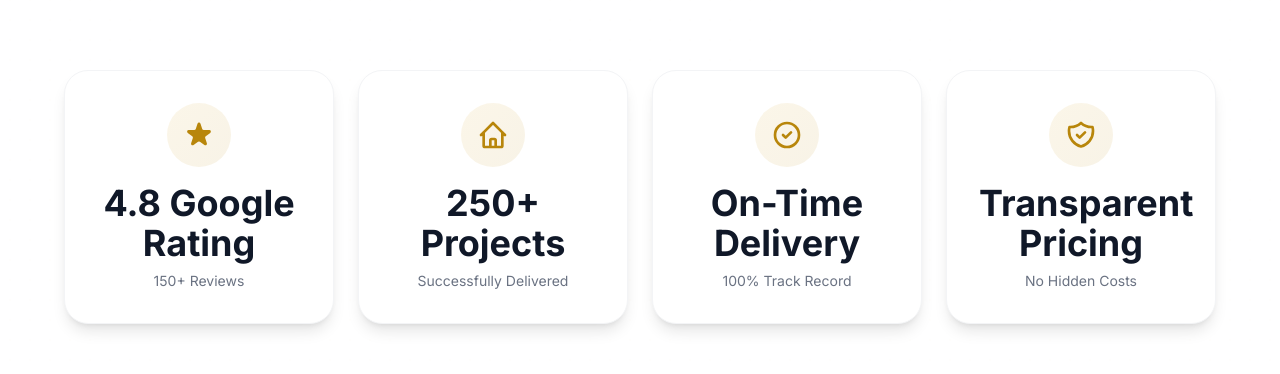
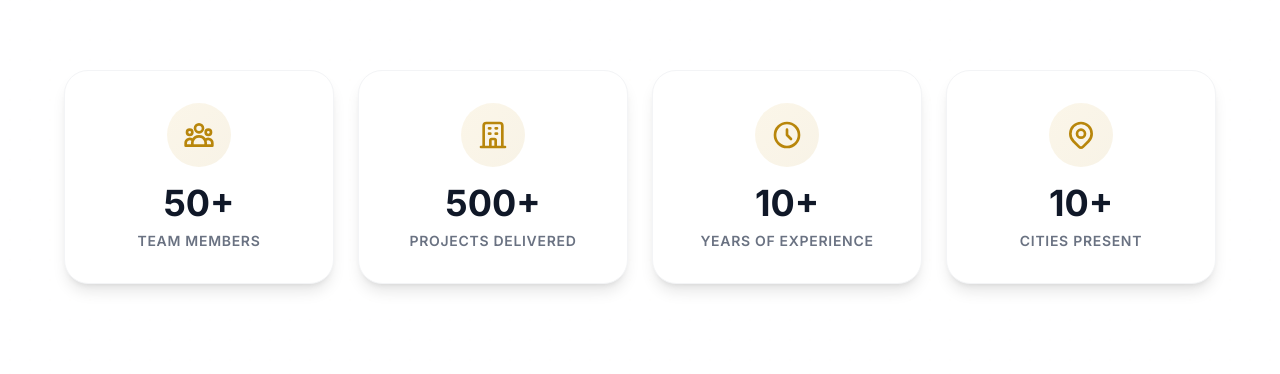
Before and after one commit to taib-yousufzai/BrassSpaceInterior, a Next.js app: page / in a window 1280 px wide. Shown: the part 810-1184 px from the top of the page. Built offline with nearby package versions, Linux system fonts and the light colour scheme.

Commit message:
Updated business statistics

```diff
--- a/app/about/page.tsx
+++ b/app/about/page.tsx
@@ -111,20 +111,20 @@ export default function AboutPage() {
         <div className="container mx-auto px-4">
           <div className="grid grid-cols-2 md:grid-cols-4 gap-8 text-center">
             <div>
-              <div className="text-5xl font-bold mb-2">{SITE_CONFIG.stats.projects}</div>
-              <div className="text-lg">Projects Completed</div>
+              <div className="text-4xl md:text-5xl font-bold mb-2">{SITE_CONFIG.stats.projects}</div>
+              <div className="text-lg opacity-90">Projects Completed</div>
             </div>
             <div>
-              <div className="text-5xl font-bold mb-2">{SITE_CONFIG.stats.clients}</div>
-              <div className="text-lg">Happy Clients</div>
+              <div className="text-4xl md:text-5xl font-bold mb-2">{SITE_CONFIG.stats.team}</div>
+              <div className="text-lg opacity-90">Team Members</div>
             </div>
             <div>
-              <div className="text-5xl font-bold mb-2">{SITE_CONFIG.stats.awards}</div>
-              <div className="text-lg">Design Awards</div>
+              <div className="text-4xl md:text-5xl font-bold mb-2">{SITE_CONFIG.stats.experience}</div>
+              <div className="text-lg opacity-90">Years Experience</div>
             </div>
             <div>
-              <div className="text-5xl font-bold mb-2">{SITE_CONFIG.rating.value}</div>
-              <div className="text-lg">Google Rating</div>
+              <div className="text-4xl md:text-5xl font-bold mb-2">{SITE_CONFIG.stats.cities}</div>
+              <div className="text-lg opacity-90">Cities Present</div>
             </div>
           </div>
         </div>
--- a/app/page.tsx
+++ b/app/page.tsx
@@ -53,56 +53,57 @@ export default function Home() {
       <section className="bg-white py-20 relative overflow-hidden text-gray-800">
         <div className="absolute inset-0 dotted-bg-dark opacity-[0.03]"></div>
         <div className="container mx-auto px-6 relative z-10">
-          <StaggerContainer className="grid grid-cols-1 sm:grid-cols-2 lg:grid-cols-4 gap-6 max-w-6xl mx-auto">
-            {/* Google Rating Card */}
+          <StaggerContainer className="grid grid-cols-2 lg:grid-cols-4 gap-6 max-w-6xl mx-auto">
+            {/* Team Members */}
             <StaggerItem>
-              <div className="bg-white border border-gray-100 rounded-3xl p-8 shadow-lg hover:shadow-2xl hover:border-[#daa520] transition-all duration-300 text-center group hover:-translate-y-2">
+              <div className="bg-white border border-gray-100 rounded-3xl p-6 md:p-8 shadow-lg hover:shadow-2xl hover:border-[#daa520] transition-all duration-300 text-center group hover:-translate-y-2 h-full flex flex-col justify-center">
                 <div className="w-16 h-16 rounded-full bg-gradient-to-br from-[#daa520]/10 to-[#b8860b]/10 group-hover:from-[#daa520] group-hover:to-[#b8860b] flex items-center justify-center mx-auto mb-4 transition-all duration-300">
-                  <svg className="w-8 h-8 text-[#b8860b] group-hover:text-white transition-colors duration-300" fill="currentColor" viewBox="0 0 20 20">
-                    <path d="M9.049 2.927c.3-.921 1.603-.921 1.902 0l1.07 3.292a1 1 0 00.95.69h3.462c.969 0 1.371 1.24.588 1.81l-2.8 2.034a1 1 0 00-.364 1.118l1.07 3.292c.3.921-.755 1.688-1.54 1.118l-2.8-2.034a1 1 0 00-1.175 0l-2.8 2.034c-.784.57-1.838-.197-1.539-1.118l1.07-3.292a1 1 0 00-.364-1.118L2.98 8.72c-.783-.57-.38-1.81.588-1.81h3.461a1 1 0 00.951-.69l1.07-3.292z" />
+                  <svg className="w-8 h-8 text-[#b8860b] group-hover:text-white transition-colors duration-300" fill="none" stroke="currentColor" viewBox="0 0 24 24">
+                    <path strokeLinecap="round" strokeLinejoin="round" strokeWidth={2} d="M17 20h5v-2a3 3 0 00-5.356-1.857M17 20H7m10 0v-2c0-.656-.126-1.283-.356-1.857M7 20H2v-2a3 3 0 015.356-1.857M7 20v-2c0-.656.126-1.283.356-1.857m0 0a5.002 5.002 0 019.288 0M15 7a3 3 0 11-6 0 3 3 0 016 0zm6 3a2 2 0 11-4 0 2 2 0 014 0zM7 10a2 2 0 11-4 0 2 2 0 014 0z" />
                   </svg>
                 </div>
-                <h3 className="text-3xl md:text-4xl font-bold text-gray-900 mb-2 group-hover:text-[#daa520] transition-colors duration-300">{SITE_CONFIG.rating.value} Google Rating</h3>
-                <p className="text-gray-500 text-sm">{SITE_CONFIG.stats.reviews} Reviews</p>
+                <h3 className="text-3xl md:text-4xl font-bold text-gray-900 mb-2 group-hover:text-[#daa520] transition-colors duration-300">{SITE_CONFIG.stats.team}</h3>
+                <p className="text-gray-500 text-sm font-semibold uppercase tracking-wider">Team Members</p>
               </div>
             </StaggerItem>
 
-            {/* Projects Card */}
+            {/* Projects */}
             <StaggerItem>
-              <div className="bg-white border border-gray-100 rounded-3xl p-8 shadow-lg hover:shadow-2xl hover:border-[#daa520] transition-all duration-300 text-center group hover:-translate-y-2">
+              <div className="bg-white border border-gray-100 rounded-3xl p-6 md:p-8 shadow-lg hover:shadow-2xl hover:border-[#daa520] transition-all duration-300 text-center group hover:-translate-y-2 h-full flex flex-col justify-center">
                 <div className="w-16 h-16 rounded-full bg-gradient-to-br from-[#daa520]/10 to-[#b8860b]/10 group-hover:from-[#daa520] group-hover:to-[#b8860b] flex items-center justify-center mx-auto mb-4 transition-all duration-300">
                   <svg className="w-8 h-8 text-[#b8860b] group-hover:text-white transition-colors duration-300" fill="none" stroke="currentColor" viewBox="0 0 24 24">
-                    <path strokeLinecap="round" strokeLinejoin="round" strokeWidth={2} d="M3 12l2-2m0 0l7-7 7 7M5 10v10a1 1 0 001 1h3m10-11l2 2m-2-2v10a1 1 0 01-1 1h-3m-6 0a1 1 0 001-1v-4a1 1 0 011-1h2a1 1 0 011 1v4a1 1 0 001 1m-6 0h6" />
+                    <path strokeLinecap="round" strokeLinejoin="round" strokeWidth={2} d="M19 21V5a2 2 0 00-2-2H7a2 2 0 00-2 2v16m14 0h2m-2 0h-5m-9 0H3m2 0h5M9 7h1m-1 4h1m4-4h1m-1 4h1m-5 10v-5a1 1 0 011-1h2a1 1 0 011 1v5m-4 0h4" />
                   </svg>
                 </div>
-                <h3 className="text-3xl md:text-4xl font-bold text-gray-900 mb-2 group-hover:text-[#daa520] transition-colors duration-300">{SITE_CONFIG.stats.projects} Projects</h3>
-                <p className="text-gray-500 text-sm">Successfully Delivered</p>
+                <h3 className="text-3xl md:text-4xl font-bold text-gray-900 mb-2 group-hover:text-[#daa520] transition-colors duration-300">{SITE_CONFIG.stats.projects}</h3>
+                <p className="text-gray-500 text-sm font-semibold uppercase tracking-wider">Projects Delivered</p>
               </div>
             </StaggerItem>
 
-            {/* On-Time Delivery Card */}
+            {/* Experience */}
             <StaggerItem>
-              <div className="bg-white border border-gray-100 rounded-3xl p-8 shadow-lg hover:shadow-2xl hover:border-[#daa520] transition-all duration-300 text-center group hover:-translate-y-2">
+              <div className="bg-white border border-gray-100 rounded-3xl p-6 md:p-8 shadow-lg hover:shadow-2xl hover:border-[#daa520] transition-all duration-300 text-center group hover:-translate-y-2 h-full flex flex-col justify-center">
                 <div className="w-16 h-16 rounded-full bg-gradient-to-br from-[#daa520]/10 to-[#b8860b]/10 group-hover:from-[#daa520] group-hover:to-[#b8860b] flex items-center justify-center mx-auto mb-4 transition-all duration-300">
                   <svg className="w-8 h-8 text-[#b8860b] group-hover:text-white transition-colors duration-300" fill="none" stroke="currentColor" viewBox="0 0 24 24">
-                    <path strokeLinecap="round" strokeLinejoin="round" strokeWidth={2} d="M9 12l2 2 4-4m6 2a9 9 0 11-18 0 9 9 0 0118 0z" />
+                    <path strokeLinecap="round" strokeLinejoin="round" strokeWidth={2} d="M12 8v4l3 3m6-3a9 9 0 11-18 0 9 9 0 0118 0z" />
                   </svg>
                 </div>
-                <h3 className="text-3xl md:text-4xl font-bold text-gray-900 mb-2 group-hover:text-[#daa520] transition-colors duration-300">On-Time Delivery</h3>
-                <p className="text-gray-500 text-sm">100% Track Record</p>
+                <h3 className="text-3xl md:text-4xl font-bold text-gray-900 mb-2 group-hover:text-[#daa520] transition-colors duration-300">{SITE_CONFIG.stats.experience}</h3>
+                <p className="text-gray-500 text-sm font-semibold uppercase tracking-wider">Years of Experience</p>
               </div>
             </StaggerItem>
 
-            {/* Transparent Pricing Card */}
+            {/* Cities */}
             <StaggerItem>
-              <div className="bg-white border border-gray-100 rounded-3xl p-8 shadow-lg hover:shadow-2xl hover:border-[#daa520] transition-all duration-300 text-center group hover:-translate-y-2">
+              <div className="bg-white border border-gray-100 rounded-3xl p-6 md:p-8 shadow-lg hover:shadow-2xl hover:border-[#daa520] transition-all duration-300 text-center group hover:-translate-y-2 h-full flex flex-col justify-center">
                 <div className="w-16 h-16 rounded-full bg-gradient-to-br from-[#daa520]/10 to-[#b8860b]/10 group-hover:from-[#daa520] group-hover:to-[#b8860b] flex items-center justify-center mx-auto mb-4 transition-all duration-300">
                   <svg className="w-8 h-8 text-[#b8860b] group-hover:text-white transition-colors duration-300" fill="none" stroke="currentColor" viewBox="0 0 24 24">
-                    <path strokeLinecap="round" strokeLinejoin="round" strokeWidth={2} d="M9 12l2 2 4-4m5.618-4.016A11.955 11.955 0 0112 2.944a11.955 11.955 0 01-8.618 3.04A12.02 12.02 0 003 9c0 5.591 3.824 10.29 9 11.622 5.176-1.332 9-6.03 9-11.622 0-1.042-.133-2.052-.382-3.016z" />
+                    <path strokeLinecap="round" strokeLinejoin="round" strokeWidth={2} d="M17.657 16.657L13.414 20.9a1.998 1.998 0 01-2.827 0l-4.244-4.243a8 8 0 1111.314 0z" />
+                    <path strokeLinecap="round" strokeLinejoin="round" strokeWidth={2} d="M15 11a3 3 0 11-6 0 3 3 0 016 0z" />
                   </svg>
                 </div>
-                <h3 className="text-3xl md:text-4xl font-bold text-gray-900 mb-2 group-hover:text-[#daa520] transition-colors duration-300">Transparent Pricing</h3>
-                <p className="text-gray-500 text-sm">No Hidden Costs</p>
+                <h3 className="text-3xl md:text-4xl font-bold text-gray-900 mb-2 group-hover:text-[#daa520] transition-colors duration-300">{SITE_CONFIG.stats.cities}</h3>
+                <p className="text-gray-500 text-sm font-semibold uppercase tracking-wider">Cities Present</p>
               </div>
             </StaggerItem>
           </StaggerContainer>
--- a/app/portfolio/page.tsx
+++ b/app/portfolio/page.tsx
@@ -58,16 +58,16 @@ export default function PortfolioPage() {
               <div className="text-gray-400 text-sm">Projects Delivered</div>
             </div>
             <div className="bg-gray-800/50 backdrop-blur-sm border border-gray-700 rounded-2xl p-6 text-center hover:border-[#daa520] transition-all duration-300 hover:-translate-y-2">
-              <div className="text-4xl md:text-5xl font-bold text-[#daa520] mb-2">{SITE_CONFIG.stats.residential}</div>
-              <div className="text-gray-400 text-sm">Residential</div>
+              <div className="text-4xl md:text-5xl font-bold text-[#daa520] mb-2">{SITE_CONFIG.stats.team}</div>
+              <div className="text-gray-400 text-sm">Team Members</div>
             </div>
             <div className="bg-gray-800/50 backdrop-blur-sm border border-gray-700 rounded-2xl p-6 text-center hover:border-[#daa520] transition-all duration-300 hover:-translate-y-2">
-              <div className="text-4xl md:text-5xl font-bold text-[#daa520] mb-2">{SITE_CONFIG.stats.commercial}</div>
-              <div className="text-gray-400 text-sm">Commercial</div>
+              <div className="text-4xl md:text-5xl font-bold text-[#daa520] mb-2">{SITE_CONFIG.stats.experience}</div>
+              <div className="text-gray-400 text-sm">Years Experience</div>
             </div>
             <div className="bg-gray-800/50 backdrop-blur-sm border border-gray-700 rounded-2xl p-6 text-center hover:border-[#daa520] transition-all duration-300 hover:-translate-y-2">
-              <div className="text-4xl md:text-5xl font-bold text-[#daa520] mb-2">{SITE_CONFIG.stats.kitchens}</div>
-              <div className="text-gray-400 text-sm">Kitchens</div>
+              <div className="text-4xl md:text-5xl font-bold text-[#daa520] mb-2">{SITE_CONFIG.stats.cities}</div>
+              <div className="text-gray-400 text-sm">Cities Present</div>
             </div>
           </div>
         </div>
```
Also changed, not shown: lib/constants.ts (+8 -5 lines).
